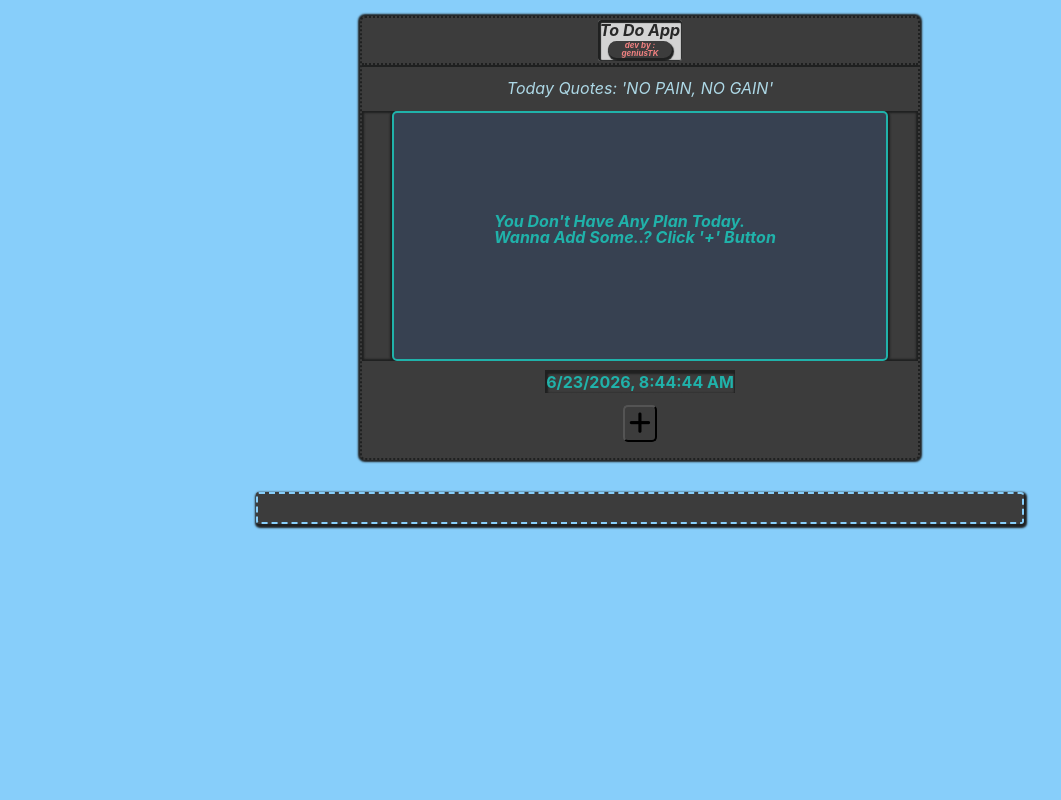
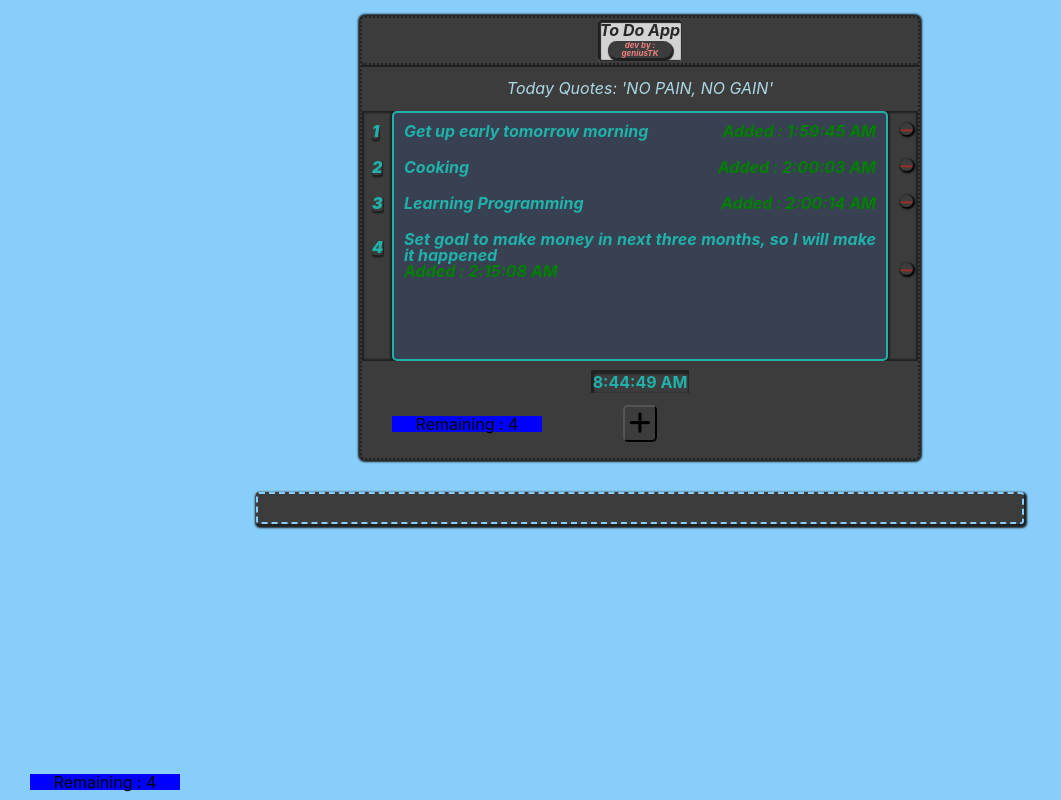
Before and after one commit to geniusTk-debug/todo-app, a React (Vite) app: page / in a window 1280 px wide. Shown: the whole page, without its empty margins (0-1061 px from the left). Built offline with nearby package versions, Linux system fonts and the light colour scheme; data requests are answered from the project's data file.

Commit message:
added get, post method to json server and created remaining component and api

```diff
--- a/package.json
+++ b/package.json
@@ -5,6 +5,7 @@
   "type": "module",
   "scripts": {
     "dev": "vite",
+    "start": "json-server -w src/db/db.json --port=3000",
     "build": "vite build",
     "lint": "eslint .",
     "preview": "vite preview"
--- /dev/null
+++ b/src/Api/index.jsx
@@ -0,0 +1,38 @@
+import { useEffect } from "react";
+
+
+
+export default function Api({addPlan}) {
+
+ let url = 'http://localhost:3000/plan';
+
+  useEffect(() => {
+    fetch(url)
+  .then(res => res.json())
+  .then(data => {
+    addPlan(data)
+    console.log("planss")
+  })
+  }, [url, addPlan])
+     {/*addPlan((prevState) => [...prevState,
+
+      {
+        id: id,
+        todo: todoText,
+        time: new Date().toLocaleTimeString()
+      }
+
+    ])
+
+    e.target.reset();
+
+      //Optional
+    //showInput(false);*/}
+
+
+
+    return (
+       <>
+       </>
+  )
+}
--- a/src/App.jsx
+++ b/src/App.jsx
@@ -1,42 +1,68 @@
 import './reset.css';
 import './App.css';
 import { useState } from 'react';
+import Api from './Api';
 import Whiteboard from './Component/Whiteboard/index';
 import Extra from './Component/Extra';
+import Task_RC from './Component/Task_RC';
 
 
 function App() {
+
+ let url = 'http://localhost:3000/plan';
  const [plan, addPlan] = useState([]);
  const [input, showInput] = useState(false)
- const [id, setid] = useState(1)
 
-  const add_plan = (e) => {
+ const delete_todo = (id) => {
+  fetch(`http://localhost:3000/plan/${id}`, {
+    method: 'DELETE'
+  })
+ }
+
+
+  const add_plan = async (e) => {
     e.preventDefault();
-    setid(prevId => prevId + 1);
+
     const todoText = e.target.elements['input-form'].value;
 
     if(!todoText.trim()) return;
 
-    addPlan((prevState) => [...prevState,
+    const new_plan = {
+      todo: todoText,
+      time: new Date().toLocaleTimeString(),
+      completed: false
+    };
+    try{
+      const response = await fetch(url, {
+        method: 'POST',
+        headers: {
+          'Content-Type': 'application/json',
+        },
+        body: JSON.stringify(new_plan),
+      });
 
-      {
-        id: id,
-        todo: todoText,
-        time: new Date()
+      if(response.ok) {
+        const saved_plan = await response.json();
+        addPlan((prevState) => [...prevState, saved_plan]);
+        e.target.reset();
+      }else {
+        console.error("failed to saved plan");
       }
 
-    ])
+    } catch(error) {
+      console.error("inside catch", error)
+    }
 
-    e.target.reset();
-      //Optional
-    //showInput(false);
+
   }
-
+console.log("start",plan)
   return (
-     <>
-     <Whiteboard input={input} showInput={showInput} plan={plan} add_plan={add_plan}/>
-     <Extra/>
-     </>
+    <>
+    <Api addPlan={addPlan}/>
+    <Task_RC plan={plan}/>
+    <Whiteboard input={input} showInput={showInput} plan={plan} add_plan={add_plan} addPlan={addPlan} delete_todo={delete_todo}/>
+    <Extra/>
+    </>
   )
 }
 
--- a/src/Component/Add_Remove/index.css
+++ b/src/Component/Add_Remove/index.css
@@ -1,10 +1,13 @@
 .add-remove-component {
 
     margin: 1rem 0 1rem 0;
+    position: relative;
+
 
 }
 
 .add-remove-component .add-btn {
+
     max-width: 200px;
     box-sizing: border-box;
     display: flex;
--- a/src/Component/Add_Remove/index.jsx
+++ b/src/Component/Add_Remove/index.jsx
@@ -1,7 +1,7 @@
 
-
+import Task_RC from '../Task_RC';
 import './index.css';
-export default function Add_Remove({input, showInput}) {
+export default function Add_Remove({input, showInput, plan}) {
 
     const addHandler = () => {
 
@@ -31,7 +31,7 @@ export default function Add_Remove({input, showInput}) {
                 }
             }></i>
         </button>
-
+       <Task_RC plan={plan}/>
 
     </div>
   )
--- /dev/null
+++ b/src/Component/Task_RC/index.css
@@ -0,0 +1,19 @@
+.task-rc-container {
+
+    min-width: 150px;
+    display: flex;
+    justify-content: center;
+
+    position: absolute;
+    left: 30px;
+    bottom: 10px;
+    background-color: blue;
+
+}
+
+.task-rc-container .task-rc-left {
+    max-width: 200px;
+    background: red;
+    display: contents;
+
+}
--- /dev/null
+++ b/src/Component/Task_RC/index.jsx
@@ -0,0 +1,9 @@
+import './index.css';
+
+export default function Task_RC({plan}) {
+  return (
+    <div className='task-rc-container'>
+        <div className='task-rc-left'>Remaining : {plan.length}</div>
+    </div>
+  )
+}
--- a/src/Component/Time/index.jsx
+++ b/src/Component/Time/index.jsx
@@ -1,15 +1,24 @@
 
+import { useEffect, useState } from 'react';
 import './index.css';
 
 export default function Time() {
-  const time = new Date();
-  const date = time.toLocaleString();
-  console.log(time)
+
+  const [frozen_time, melting_time] = useState(new Date().toLocaleTimeString())
+
+  useEffect(() => {
+
+  const inervalId =  setInterval(() => {
+    melting_time(new Date().toLocaleTimeString())
+  }, 1000)
+  return () => clearInterval(inervalId)
+  }, [])
+
   return (
 
     <div className='time-container'>
        <div className='date'>
-        <span className='style'>{date}</span>
+        <span className='style'>{frozen_time}</span>
        </div>
     </div>
 
--- a/src/Component/Whiteboard/index.css
+++ b/src/Component/Whiteboard/index.css
@@ -99,13 +99,15 @@
 
     display: flex;
     justify-content: space-between;
-    align-items: center;
+    flex-wrap: wrap;
+    align-items:center;
     width: 100%;
-    padding: 10px 40px 10px 10px;
+    padding: 10px;
     color: lightseagreen;
     font-weight: bolder;
     font-style: italic;
     box-sizing: border-box;
+    text-align: justify;
 
 
 }
--- a/src/Component/Whiteboard/index.jsx
+++ b/src/Component/Whiteboard/index.jsx
@@ -1,13 +1,18 @@
 import { useState } from 'react';
 import './index.css';
-import Add_Remove from '../Add_Remove';
 import Time from '../Time';
 
-export default function Whiteboard({input, showInput,plan, add_plan}) {
+import Add_Remove from '../Add_Remove';
+
+export default function Whiteboard({input, showInput,plan, add_plan, addPlan, delete_todo}) {
 
   const [clicked_btn_id, set_clicked_btn_id] = useState(null);
 
     const remove_btn_handler = (id) => {
+      delete_todo(id);
+      addPlan(prevState => prevState.filter(todo => (
+        todo.id !== id
+      )))
       console.log(id)
 
       set_clicked_btn_id(id)
@@ -38,18 +43,20 @@ export default function Whiteboard({input, showInput,plan, add_plan}) {
 
           </form>
           <ul>
-            {!plan.length &&
+            {plan.length === 0 &&
              <div className='info-show-text'>
               <h2>You Don't Have Any Plan Today. Wanna Add Some..? Click '+' Button</h2>
              </div>}
 
-           {plan.map(prevState => (
-
+          {plan.map((prevState, i) => (
             <li className='todo-items-row' key={prevState.id}>
               <div className='todo-item-left'>
-                <span className='absolute-no'>{prevState.id}</span>
+                <span className='absolute-no'>{i + 1}</span>
                 <span className='todo-text'>{ prevState.todo}</span>
               </div>
+
+              <div className='todo-item-right'>
+                <span style={{color: 'green'}}>Added : {prevState.time}</span>
 
                 <i style={{
                   boxShadow: clicked_btn_id === prevState.id ? '1px 1px 2px 1px black inset' : '1px 1px 2px 1px black'
@@ -57,14 +64,15 @@ export default function Whiteboard({input, showInput,plan, add_plan}) {
                   className="fa-solid fa-minus absolute-remove"
                   onClick={() => remove_btn_handler(prevState.id)}>
                 </i>
+              </div>
             </li>
           ))}
 
         </ul>
         </div>
         <Time/>
+     <Add_Remove input={input} showInput={showInput} plan={plan} />
 
-     <Add_Remove input={input} showInput={showInput} />
 
 
 
--- /dev/null
+++ b/src/db/db.json
@@ -0,0 +1,29 @@
+{
+  "plan": [
+    {
+      "todo": "Get up early tomorrow morning",
+      "time": "1:59:45 AM",
+      "completed": false,
+      "id": "--Yk5D9gOFU"
+    },
+    {
+      "todo": "Cooking",
+      "time": "2:00:03 AM",
+      "completed": false,
+      "id": "EoO0QQhAiiY"
+    },
+    {
+      "todo": "Learning Programming",
+      "time": "2:00:14 AM",
+      "completed": false,
+      "id": "RktBfcVVlLs"
+    },
+    {
+      "todo": "Set goal to make money in next three months, so I will make it happened",
+      "time": "2:15:08 AM",
+      "completed": false,
+      "id": "rF96ZfjLt58"
+    }
+  ],
+  "$schema": "./node_modules/json-server/schema.json"
+}
```
Lines whose indentation alone changed are shown as unchanged.
